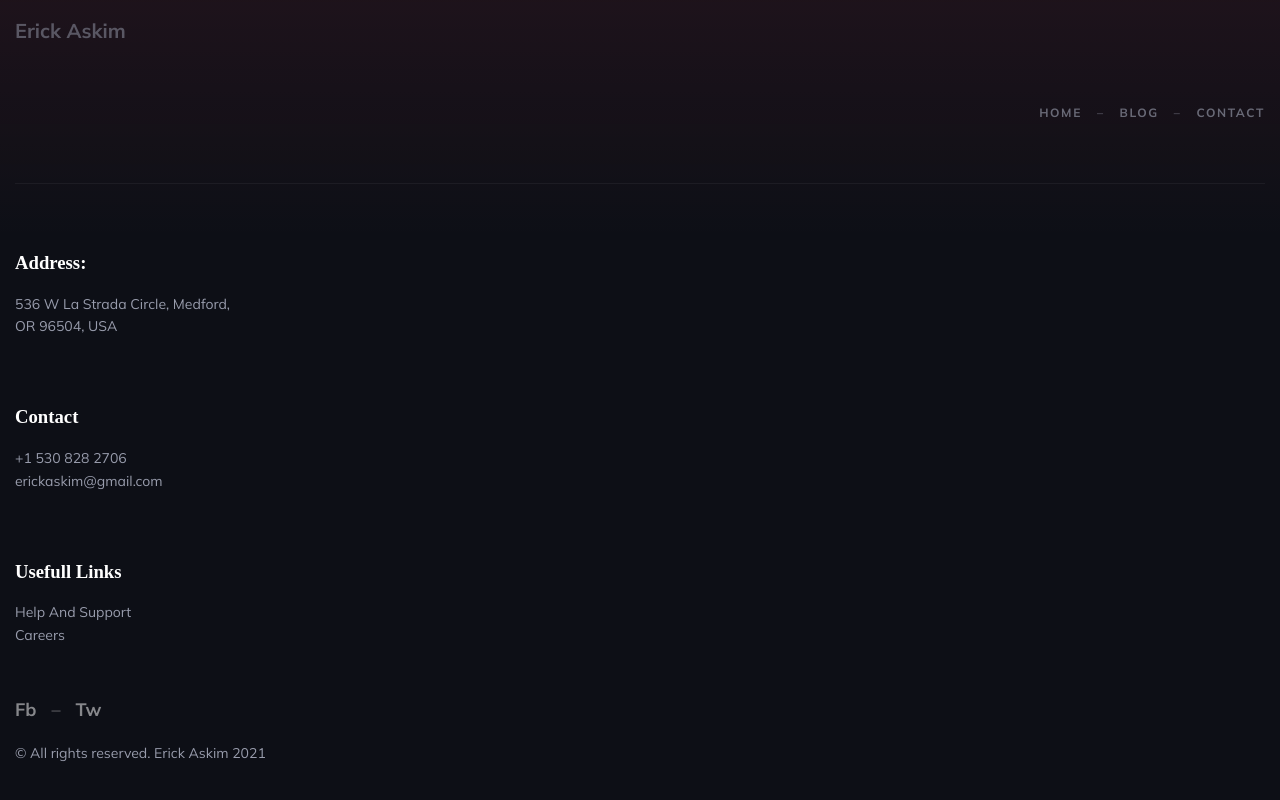
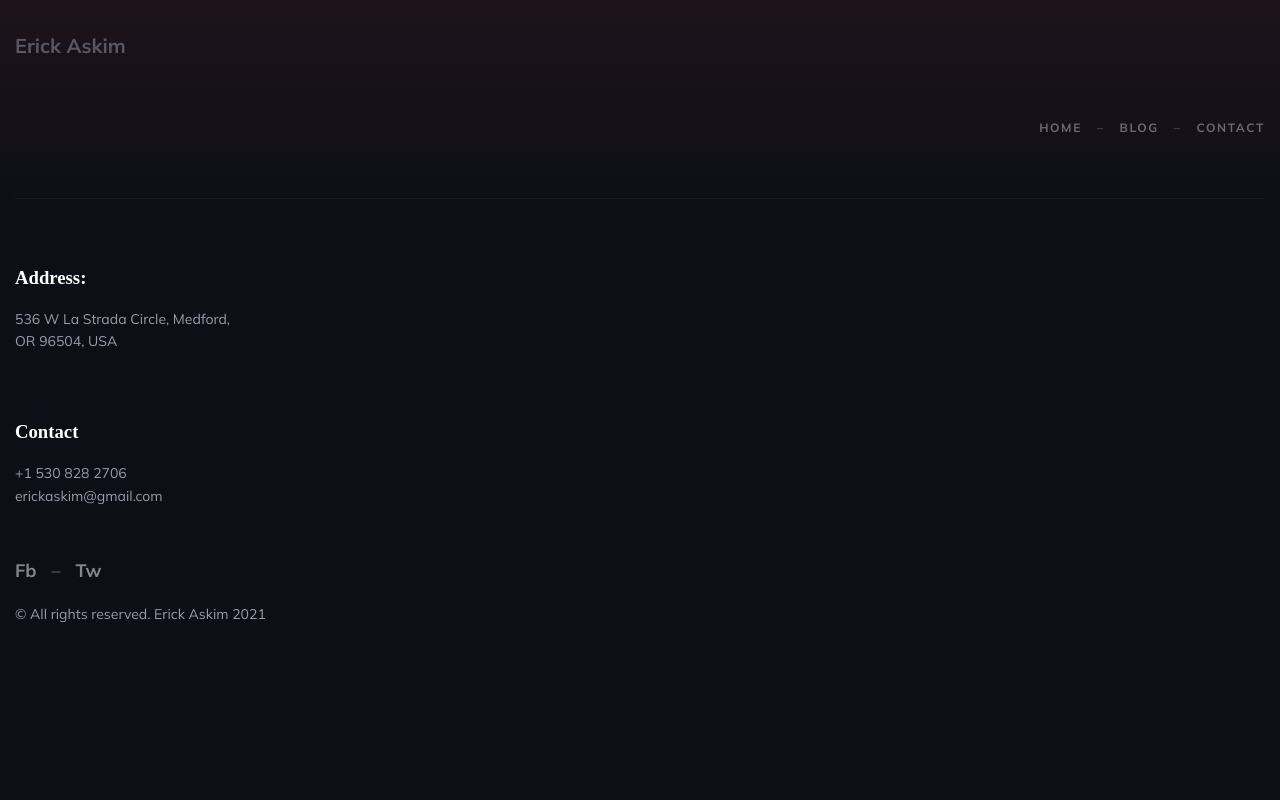
Before and after one commit to Guitarninja1/erickaskim.com, a Next.js app: page / in a window 1280 px wide. Shown: the part 1112-1912 px from the top of the page. After the commit the page ends 1777 px from the top, so only its background shows below. Built offline with nearby package versions, Linux system fonts and the light colour scheme.

Commit message:
fix-footer

```diff
--- a/components/Footer.js
+++ b/components/Footer.js
@@ -52,15 +52,6 @@ export default function Footer() {
 						<a className={styles.Link}>erickaskim@gmail.com</a>
 					</Link>
 				</div>
-				<div className={styles.Usefull}>
-					<h3 className={styles.H3}>Usefull Links</h3>
-					<Link href='/'>
-						<a className={styles.Link}>Help And Support</a>
-					</Link>
-					<Link href='/'>
-						<a className={styles.Link}>Careers</a>
-					</Link>
-				</div>
 			</div>
 			<div className={styles.Social}>
 				<Link href='https://www.facebook.com/erick.askim.3/'>
--- a/components/Resume.js
+++ b/components/Resume.js
@@ -46,7 +46,7 @@ export default function Resume() {
 				</ul>
 				<h3>Education</h3>
 				<ul className={styles.educationUl}>
-					<li>
+					<li className={styles.kyle}>
 						Apprenticeship Under Kyle Melton: July 6th 2020 - Current <br></br>
 						<a className={styles.kylesLink} href='https://kylemelton.dev/'>
 							KyleMelton.dev
--- a/components/Resume.module.css
+++ b/components/Resume.module.css
@@ -57,3 +57,6 @@
 	color: #989cac;
 	font-size: 17px;
 }
+.kyle {
+	margin-bottom: 15px;
+}
```
